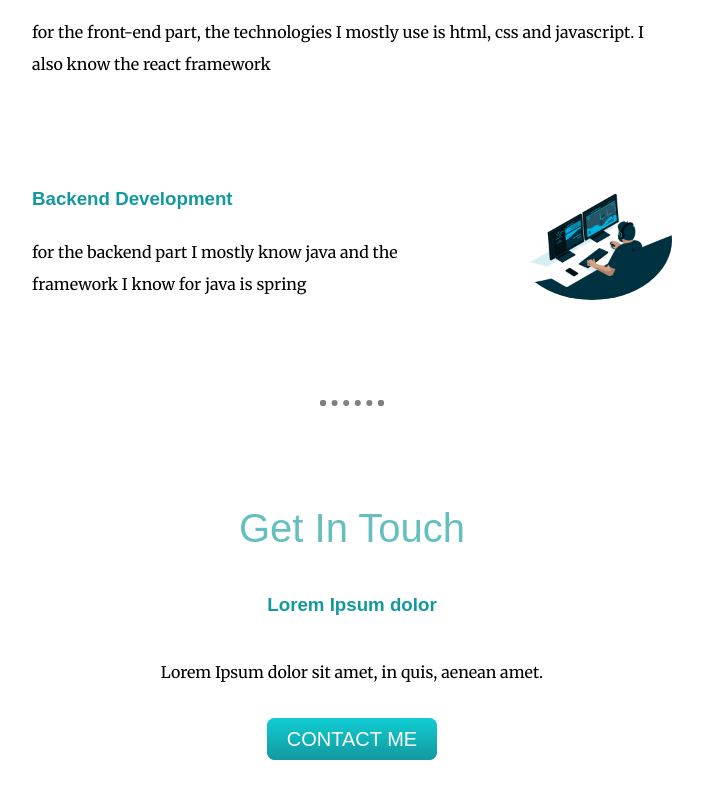
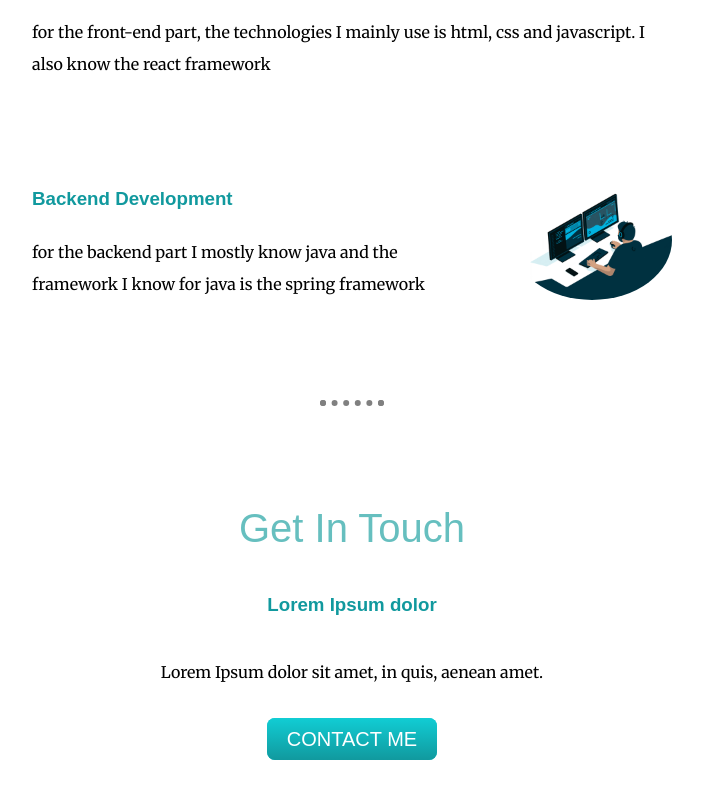
Before and after one commit to ecdevelop/mycv, a plain HTML site: page index.html in a window 1280 px wide. Shown: the part 1836-2634 px from the top of the page, without its empty margins (288-991 px from the left). Drawn offline with Linux system fonts and the light colour scheme.

Commit message:
commit two

```diff
--- a/index.html
+++ b/index.html
@@ -35,14 +35,14 @@
             <div class="skill-row">
                 <img class="front-end" src="image/giphy.gif" alt="">
                 <h3>Front End Design & Development</h3>
-                <p class="code-skill-description" >for the front-end part, the technologies I mostly use is html, css and javascript. I also know
+                <p class="code-skill-description" >for the front-end part, the technologies I mainly use is html, css and javascript. I also know
                     the react framework
                 </p>
             </div>
             <div class="skill-row">
                 <img class="back-end" src="image/giphy (1).gif" alt="">
                 <h3>Backend Development</h3>
-                <p class="code-skill-description2" >for the backend part I mostly know java and the framework I know for java is spring</p>
+                <p class="code-skill-description2" >for the backend part I mostly know java and the framework I know for java is the spring framework</p>
             </div>
         </div>
         <hr>
```
